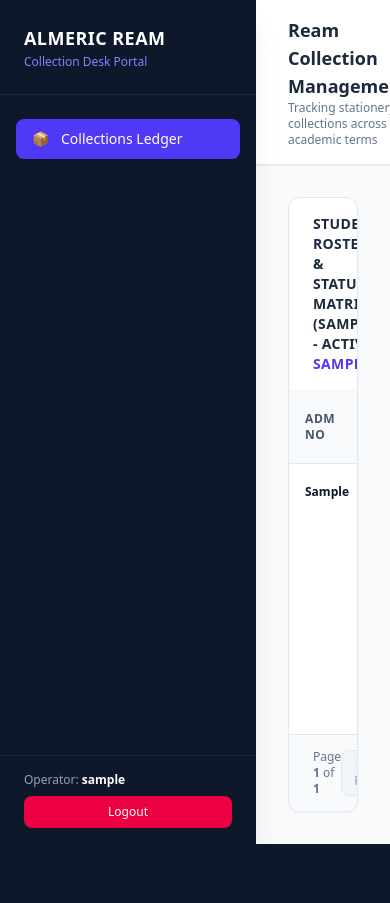
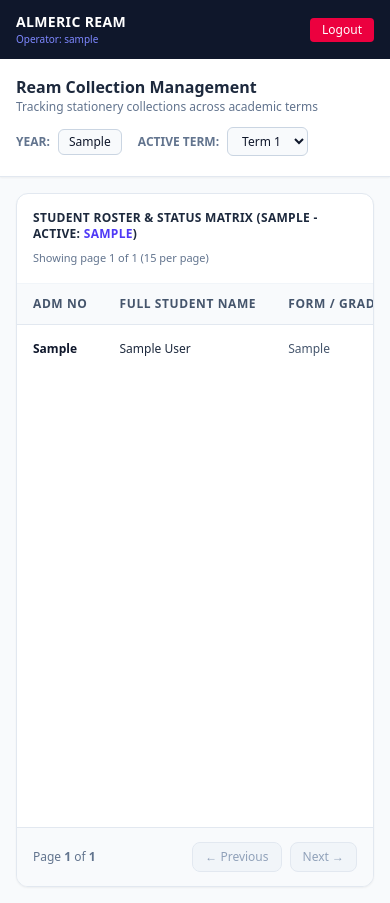
Before and after one commit to erickodhi/ALMERIC_REAM, a Flask app: page /portal/ream in a window 390 px wide. Before the commit the page ends 844 px from the top, so only its background shows below. Run offline with Flask 3, Linux system fonts and the light colour scheme; the visitor is signed in with stand-in values (Sample User, id 1); tables that the repository leaves empty hold one stand-in row (values such as "Sample post").

Commit message:
Make ream dashboard fully mobile responsive without altering backend logic or desktop views

```diff
--- a/templates/ream_dashboard.html
+++ b/templates/ream_dashboard.html
@@ -6,10 +6,10 @@
     <title>Ream Collection Desk - ALMERIC REAM</title>
     <script src="https://cdn.jsdelivr.net/npm/@tailwindcss/browser@4"></script>
 </head>
-<body class="bg-slate-50 font-sans text-slate-900 flex h-screen overflow-hidden">
+<body class="bg-slate-50 font-sans text-slate-900 flex flex-col md:flex-row min-h-screen md:h-screen md:overflow-hidden">
 
-    <!-- SIDEBAR -->
-    <aside class="w-64 bg-slate-900 text-slate-300 flex flex-col shadow-xl z-20">
+    <!-- SIDEBAR (Hidden on mobile phones, visible on medium screens and up) -->
+    <aside class="hidden md:flex w-64 bg-slate-900 text-slate-300 flex-col shadow-xl z-20 shrink-0">
         <div class="px-6 py-6 border-b border-slate-800">
             <h2 class="text-lg font-bold text-white tracking-wide">ALMERIC REAM</h2>
             <p class="text-xs text-indigo-400 mt-0.5">Collection Desk Portal</p>
@@ -29,16 +29,27 @@
         </div>
     </aside>
 
+    <!-- MOBILE TOP BAR (Visible only on phones for easy navigation/logout) -->
+    <div class="md:hidden bg-slate-900 text-white px-4 py-3 flex justify-between items-center shadow-md">
+        <div>
+            <h2 class="text-sm font-bold tracking-wide">ALMERIC REAM</h2>
+            <p class="text-[10px] text-indigo-400">Operator: {{ username }}</p>
+        </div>
+        <a href="{{ url_for('logout') }}" class="bg-rose-600 text-white px-3 py-1 rounded text-xs font-medium">
+            Logout
+        </a>
+    </div>
+
     <!-- MAIN CONTENT -->
-    <main class="flex-1 flex flex-col h-screen overflow-y-auto">
-        <header class="bg-white border-b border-slate-200 px-8 py-4 flex justify-between items-center shadow-xs">
+    <main class="flex-1 flex flex-col min-h-screen md:h-screen md:overflow-y-auto">
+        <header class="bg-white border-b border-slate-200 px-4 md:px-8 py-4 flex flex-col sm:flex-row justify-between items-start sm:items-center gap-3 shadow-xs">
             <div>
-                <h1 class="text-lg font-bold text-slate-800">Ream Collection Management</h1>
+                <h1 class="text-base md:text-lg font-bold text-slate-800">Ream Collection Management</h1>
                 <p class="text-xs text-slate-500">Tracking stationery collections across academic terms</p>
             </div>
 
             <!-- Context Bar showing Active Year & Term -->
-            <div class="flex items-center space-x-3">
+            <div class="flex items-center space-x-3 w-full sm:w-auto overflow-x-auto pb-1 sm:pb-0">
                 <form method="GET" action="{{ url_for('ream_dashboard') }}" class="flex items-center space-x-2">
                     <span class="text-xs font-semibold text-slate-500 uppercase">Year:</span>
                     <input type="text" name="year" value="{{ selected_year }}" onchange="this.form.submit()" class="w-16 px-2 py-1 border rounded-md border-slate-300 text-xs text-center font-medium bg-slate-50">
@@ -53,7 +64,7 @@
             </div>
         </header>
 
-        <div class="p-8 max-w-7xl mx-auto w-full space-y-6 flex-1 flex flex-col">
+        <div class="p-4 md:p-8 max-w-7xl mx-auto w-full space-y-6 flex-1 flex flex-col">
 
             <!-- Flash Messages -->
             {% with messages = get_flashed_messages(with_categories=true) %}
@@ -68,13 +79,13 @@
 
             <!-- TABLE CONTAINER -->
             <div class="bg-white rounded-xl shadow-xs border border-slate-200 flex-1 flex flex-col overflow-hidden">
-                <div class="px-6 py-4 border-b border-slate-100 flex justify-between items-center">
-                    <h2 class="text-sm font-bold text-slate-800 uppercase tracking-wide">Student Roster & Status Matrix ({{ selected_year }} - Active: <span class="text-indigo-600">{{ selected_term }}</span>)</h2>
-                    <span class="text-xs text-slate-500 font-medium">Showing page {{ pagination.page }} of {{ pagination.pages or 1 }} (15 per page)</span>
+                <div class="px-4 md:px-6 py-4 border-b border-slate-100 flex flex-col sm:flex-row justify-between items-start sm:items-center gap-2">
+                    <h2 class="text-xs md:text-sm font-bold text-slate-800 uppercase tracking-wide">Student Roster & Status Matrix ({{ selected_year }} - Active: <span class="text-indigo-600">{{ selected_term }}</span>)</h2>
+                    <span class="text-[11px] md:text-xs text-slate-500 font-medium">Showing page {{ pagination.page }} of {{ pagination.pages or 1 }} (15 per page)</span>
                 </div>
 
                 <div class="flex-1 overflow-x-auto">
-                    <table class="w-full text-left border-collapse text-xs">
+                    <table class="w-full text-left border-collapse text-xs whitespace-nowrap md:whitespace-normal">
                         <thead>
                             <tr class="bg-slate-50 text-slate-600 uppercase font-semibold tracking-wider border-b border-slate-200">
                                 <th class="py-3 px-4">Adm No</th>
@@ -169,7 +180,7 @@
                 </div>
 
                 <!-- PAGINATION CONTROLS -->
-                <div class="px-6 py-3.5 bg-slate-50 border-t border-slate-200 flex justify-between items-center text-xs">
+                <div class="px-4 md:px-6 py-3.5 bg-slate-50 border-t border-slate-200 flex justify-between items-center text-xs">
                     <span class="text-slate-500">
                         Page <strong>{{ pagination.page }}</strong> of <strong>{{ pagination.pages or 1 }}</strong>
                     </span>
```
